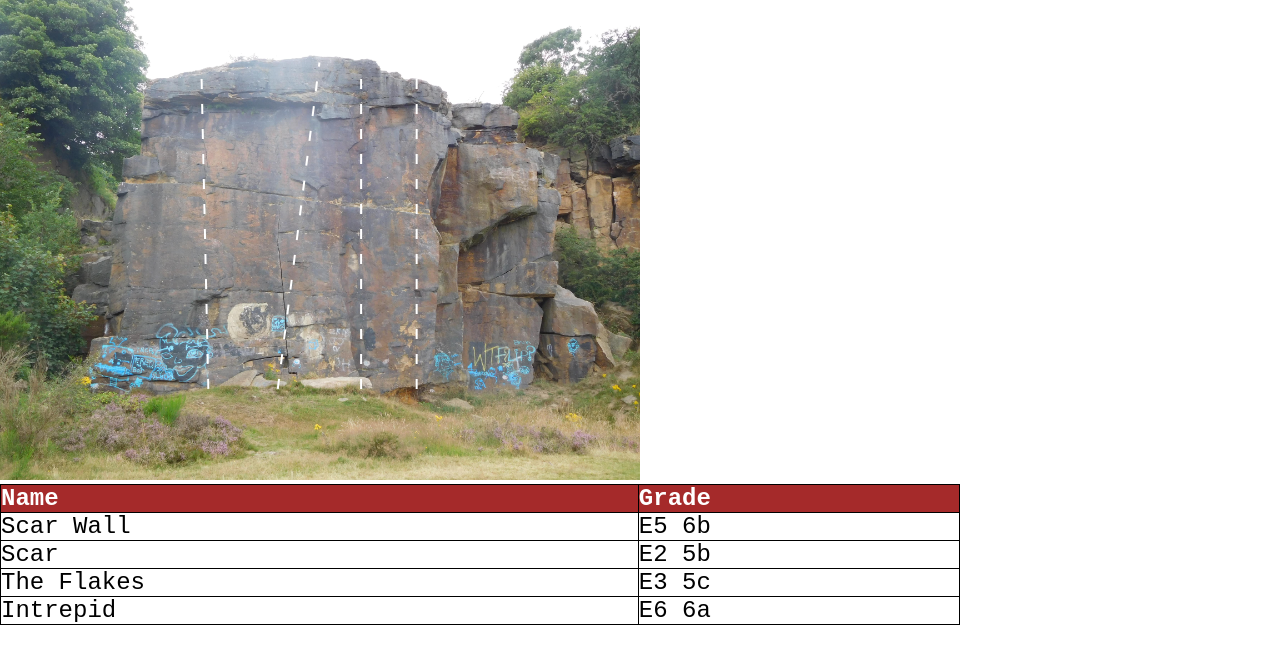
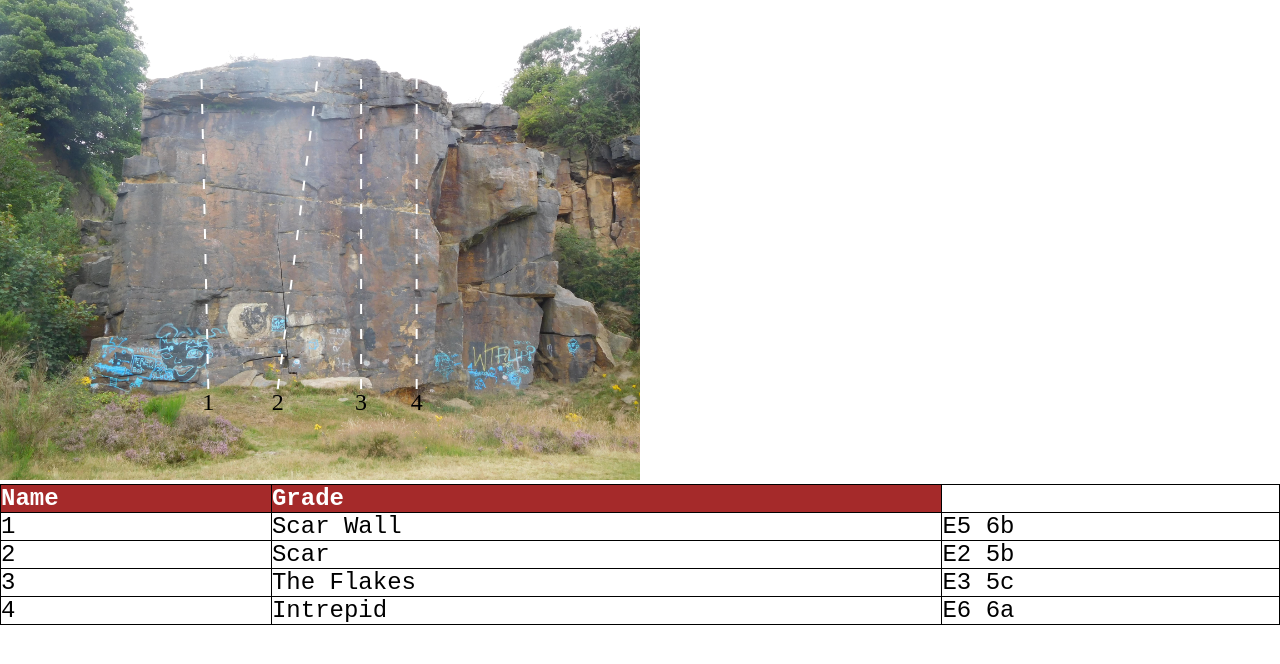
Before and after one commit to 1poundSOCKS/website, a website: page index.html in a window 1280 px wide. Drawn offline with Linux system fonts and the light colour scheme.

Commit message:
Added route numbers Centered the topo

```diff
--- a/public/scripts/topo.js
+++ b/public/scripts/topo.js
@@ -1,10 +1,10 @@
 const baildonBankData = '{\
     "topo_image_file": "baildon_bank/img/scar_wall.JPG", \
     "routes": [ \
-      { "name": "Scar Wall", "grade": "E5 6b", "start_x": 1500, "start_y": 2800, "end_x": 1450, "end_y": 500 }, \
-      { "name": "Scar", "grade": "E2 5b", "start_x": 2000, "start_y": 2800, "end_x": 2300, "end_y": 450 }, \
-      { "name": "The Flakes", "grade": "E3 5c", "start_x": 2600, "start_y": 2800, "end_x": 2600, "end_y": 460 }, \
-      { "name": "Intrepid", "grade": "E6 6a", "start_x": 3000, "start_y": 2800, "end_x": 3000, "end_y": 550 } \
+      { "id": 1, "name": "Scar Wall", "grade": "E5 6b", "start_x": 1500, "start_y": 2800, "end_x": 1450, "end_y": 500 }, \
+      { "id": 2, "name": "Scar", "grade": "E2 5b", "start_x": 2000, "start_y": 2800, "end_x": 2300, "end_y": 450 }, \
+      { "id": 3, "name": "The Flakes", "grade": "E3 5c", "start_x": 2600, "start_y": 2800, "end_x": 2600, "end_y": 460 }, \
+      { "id": 4, "name": "Intrepid", "grade": "E6 6a", "start_x": 3000, "start_y": 2800, "end_x": 3000, "end_y": 550 } \
     ] \
   }'
 
@@ -16,11 +16,14 @@ var routeTable=document.getElementById("route_table");
 const data = JSON.parse(baildonBankData)
 
 data.routes.forEach(element => {
+  var id = document.createElement('td');
+  id.appendChild(document.createTextNode(element.id));
   var name = document.createElement('td');
   name.appendChild(document.createTextNode(element.name));
   var grade = document.createElement('td');
   grade.appendChild(document.createTextNode(element.grade));
   var row = document.createElement('tr');
+  row.appendChild(id);
   row.appendChild(name);
   row.appendChild(grade);
   routeTable.appendChild(row);
@@ -46,15 +49,24 @@ function resizeCanvas() {
         ctx.strokeStyle = 'white';
         ctx.lineWidth = 2;
         data.routes.forEach(element => {
-        var startX = element.start_x;
-        var startY = element.start_y;
-        var endX = element.end_x;
-        var endY = element.end_y;
+        var id = element.id;
+        var startX = element.start_x * imageWidthToCanvasWidthRatio;
+        var startY = element.start_y * imageHeightToCanvasHeightRatio;
+        var endX = element.end_x * imageWidthToCanvasWidthRatio;
+        var endY = element.end_y * imageHeightToCanvasHeightRatio;
         ctx.beginPath();
         ctx.setLineDash([10, 15]);
-        ctx.moveTo(startX * imageWidthToCanvasWidthRatio, startY * imageHeightToCanvasHeightRatio);
-        ctx.lineTo(endX * imageWidthToCanvasWidthRatio, endY * imageHeightToCanvasHeightRatio);
+        ctx.moveTo(startX, startY);
+        ctx.lineTo(endX, endY);
         ctx.stroke();
+        ctx.font = '24px serif';
+        var textMetrics = ctx.measureText("1");
+        var halfTextWidth = textMetrics.width / 2;
+        var textHeight = (textMetrics.fontBoundingBoxAscent);
+        ctx.fillText(id, startX - halfTextWidth, startY + textHeight)
+        //ctx.beginPath();
+        //ctx.rect(20, 20, 150, 100);
+        //ctx.stroke();
         });
     }
 }
--- a/public/stylesheets/default.css
+++ b/public/stylesheets/default.css
@@ -1,13 +1,18 @@
 * {
   margin: 0;
   padding: 0;
+}
+div {
+  display: table;
+  margin-right: auto;
+  margin-left: auto;
 }
 table, th, td {
  border: 1px solid black;
 }
 table {
   border-collapse: collapse;
-  width: 75%;
+  width: 100%;
   font-size: x-large;
   font-family: 'Courier New', Courier, monospace;
 }
```
Also changed, not shown: start.js (+9 -5 lines). Lines whose indentation alone changed are shown as unchanged.
